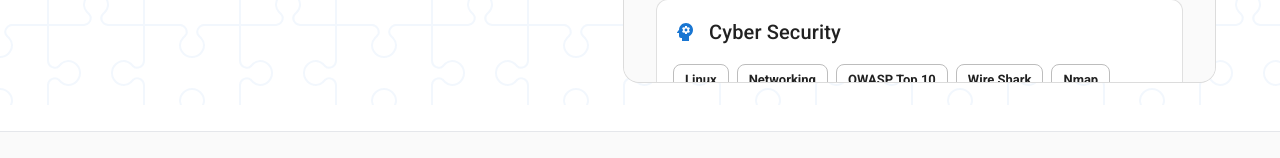
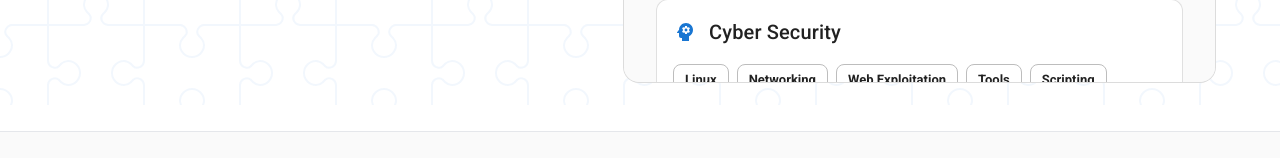
Before and after one commit to be-keb/PortFolio, a React (Vite) app: page / in a window 1280 px wide. Both pictures are taken after a click on the button "Skills". Shown: the part 695-853 px from the top of the page. Built offline with nearby package versions, Linux system fonts and the light colour scheme.

Commit message:
Update SkillsCard.jsx

```diff
--- a/src/components/SkillsCard.jsx
+++ b/src/components/SkillsCard.jsx
@@ -27,7 +27,7 @@ function SkillsCard() {
     {
       title: "Cyber Security",
       icon: <PsychologyIcon />,
-      skills: ["Linux", "Networking", "OWASP Top 10", "Wire Shark", "Nmap"],
+      skills: ["Linux", "Networking", "Web Exploitation", "Tools", "Scripting"],
     },
     {
       title: "Programming Foundations",
@@ -37,7 +37,7 @@ function SkillsCard() {
     {
       title: "Tools and Workflow",
       icon: <BuildIcon />,
-      skills: ["Git", "GitHub", "VS Code"],
+      skills: ["Git", "GitHub", "VS Code", "Netlify", "LLM"],
     },
   ];
 
```
